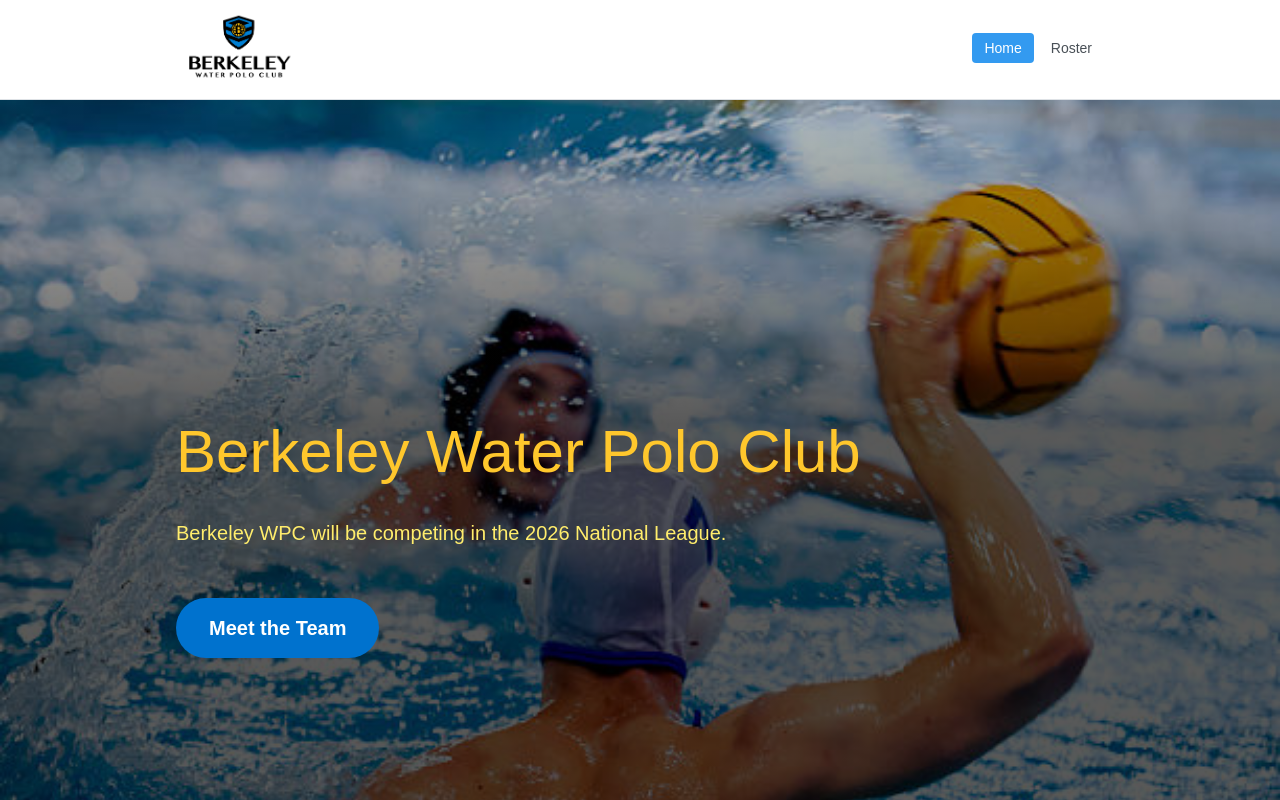
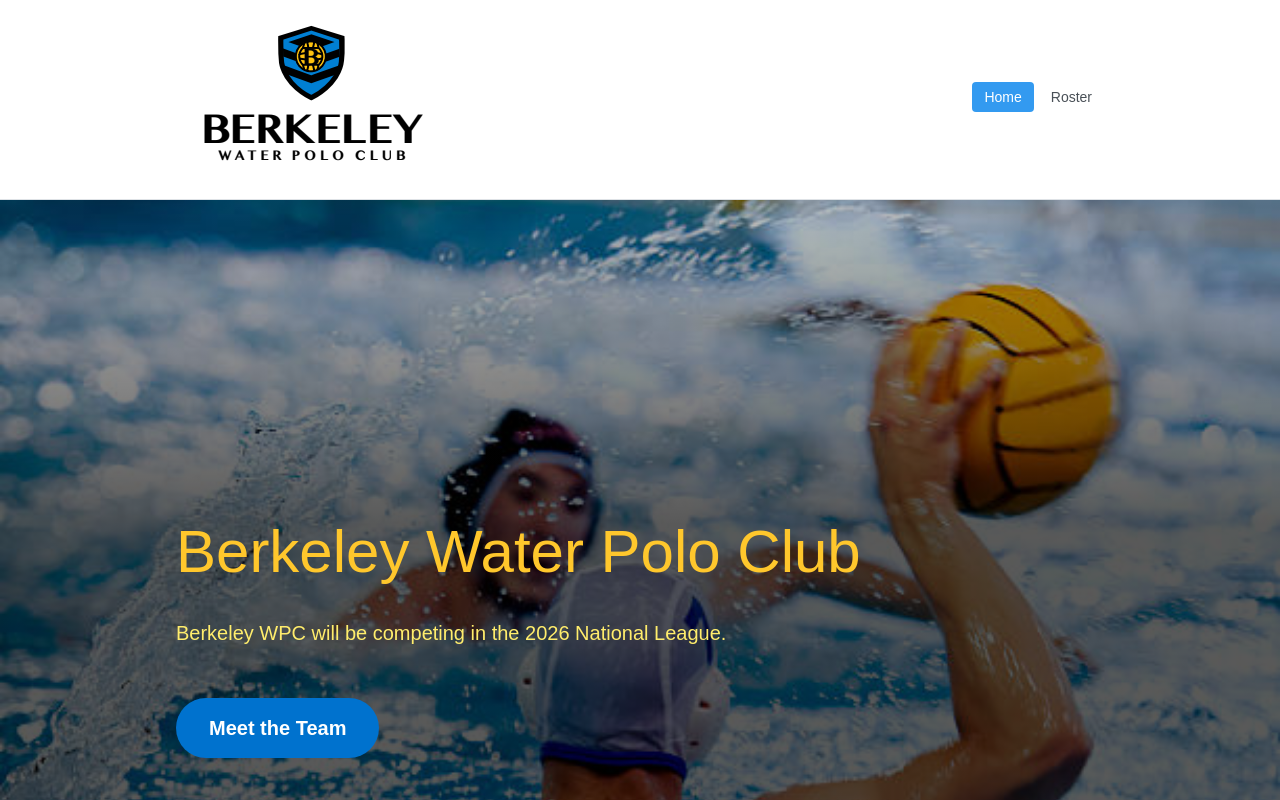
Before and after one commit to curtischen03/BerkeleyWPC, a Next.js app: page / in a window 1280 px wide. Shown: the top 800 px of the page. Built offline with nearby package versions, Linux system fonts and the light colour scheme.

Commit message:
Make logo inside header bigger

```diff
--- a/components/HeaderSimple.module.css
+++ b/components/HeaderSimple.module.css
@@ -1,13 +1,14 @@
 .header {
   padding-top: 20px;
-  height: 100px;
+  padding-bottom: 20px;
+  height: 200px;
   background-color: var(--mantine-color-body);
   border-bottom: 1px solid
     light-dark(var(--mantine-color-gray-3), var(--mantine-color-dark-4));
 }
 
 .inner {
-  height: 56px;
+  height: auto;
   display: flex;
   justify-content: space-between;
   align-items: center;
--- a/components/HeaderSimple.tsx
+++ b/components/HeaderSimple.tsx
@@ -33,7 +33,11 @@ export function HeaderSimple() {
   return (
     <header className={classes.header}>
       <Container size="md" className={classes.inner}>
-        <img src="/berkeley_logo.png" alt="Berkeley WPC Logo" width={120} />
+        <img
+          src="/berkeley_logo.png"
+          alt="Berkeley WPC Logo"
+          className={classes.logo}
+        />
         <Group gap={5} visibleFrom="xs">
           {items}
         </Group>
--- a/package.json
+++ b/package.json
@@ -3,7 +3,7 @@
   "version": "0.1.0",
   "private": true,
   "scripts": {
-    "dev": "next dev",
+    "dev": "next dev --turbo",
     "build": "next build",
     "start": "next start",
     "lint": "next lint"
```
